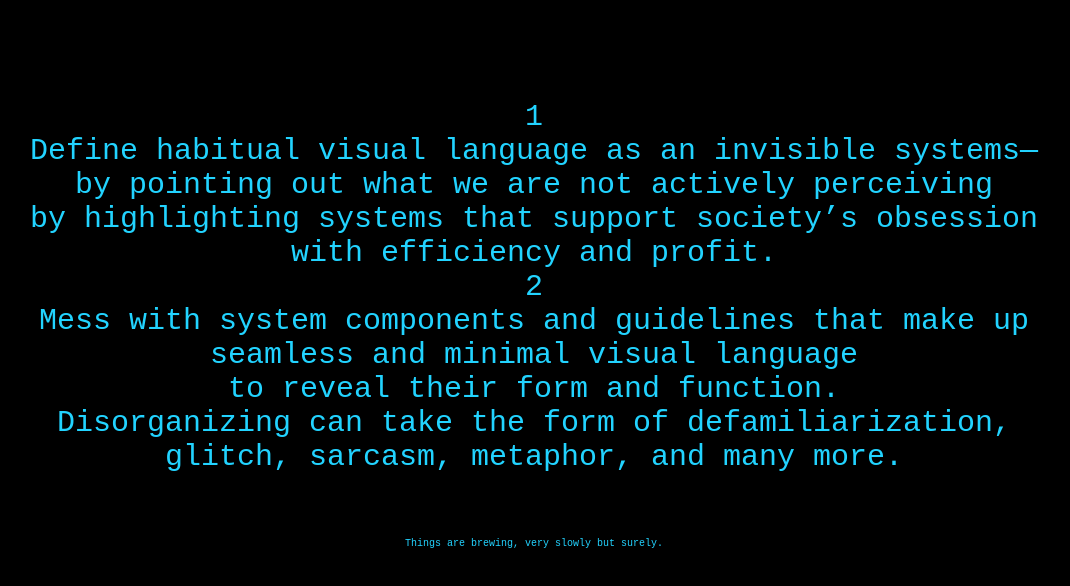
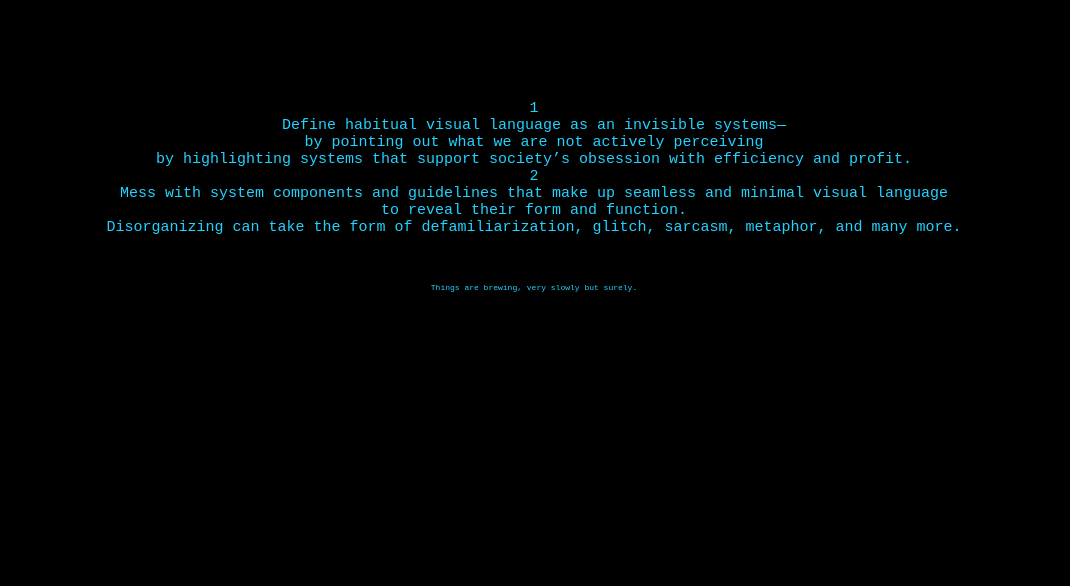
Before and after one commit to mkim41/dis-org, a plain HTML site: page index.html in a window 1280 px wide. Shown: the whole page, without its empty margins (106-1176 px from the left). Drawn offline with Linux system fonts and the light colour scheme; a web font is replaced by a local one.

Commit message:
Update style.css

```diff
--- a/style.css
+++ b/style.css
@@ -4,20 +4,19 @@ font-family: 'Xanh Mono', monospace; */
 body {
     width: 100%;
     height: 100%;
-    overflow: hidden;
     background-color: black;
 }
 
 p {
     font-family: 'Martin Mono', monospace;
     color: rgb(34, 211, 255);
-    font-size: 30px;
+    font-size: 15px;
     text-align: center;
     margin: 100px;
 }
 
 .p_small {
-    font-size: 10px;
+    font-size: 8px;
     margin-top: -70px;
 }
 
```
